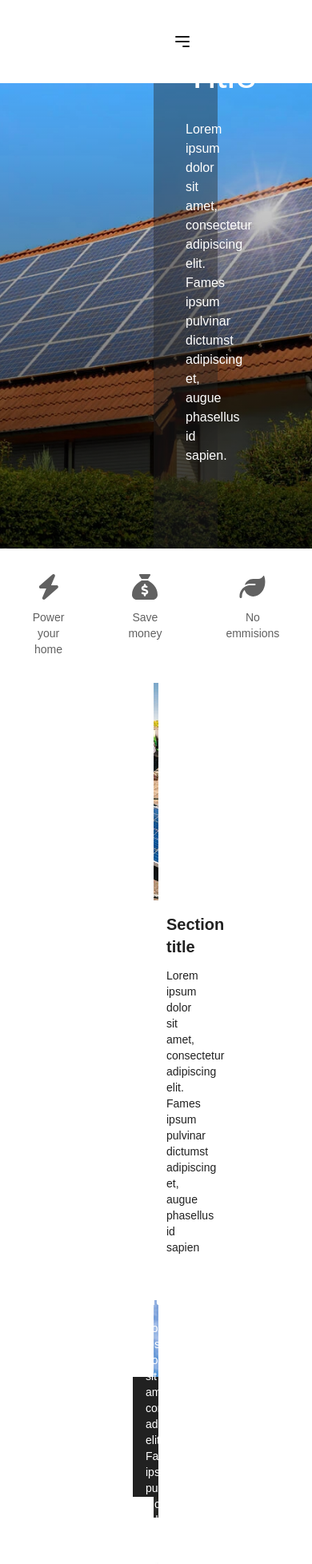
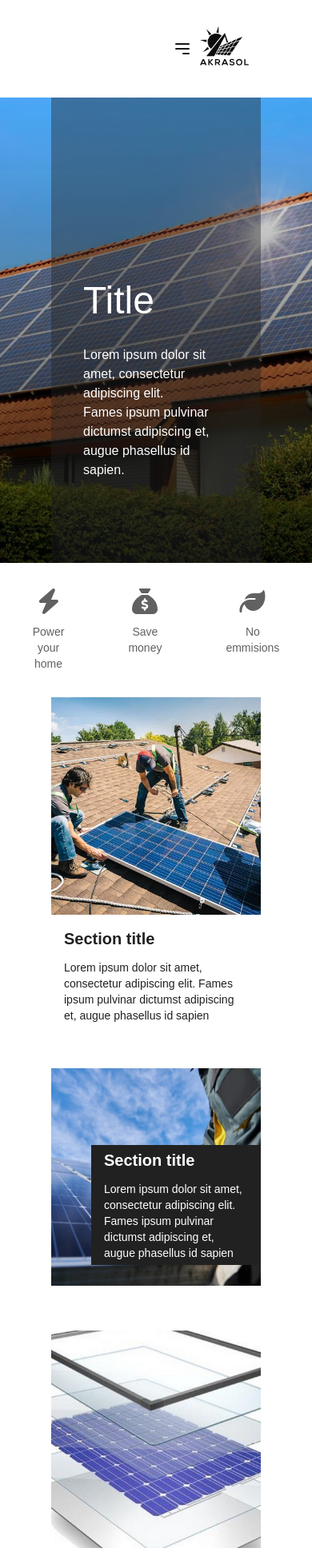
Before and after one commit to akrapovicivan/akrasol, a Next.js app: page / in a window 390 px wide. Shown: the top 1956 px of the page at 80% size. Built offline with nearby package versions, Linux system fonts and the light colour scheme.

Commit message:
Minor improvements on responsivity for homepage

```diff
--- a/src/app/components/Header/Logo.tsx
+++ b/src/app/components/Header/Logo.tsx
@@ -2,7 +2,7 @@ import Image from "next/image";
 
 export default function Logo({ className = "", width = 100, height = 100 }) {
     return (
-        <div className={`inline-flex ${className}`}>
+        <div className={`min-w-16 inline-flex ${className}`}>
             <Image
                 src="/svg/logo.svg"
                 alt="Logo"
--- a/src/app/page.tsx
+++ b/src/app/page.tsx
@@ -5,15 +5,15 @@ import Section from './components/Header/Section'
 export default function HomePage() {
     return (
         <div>
-            <div className="w-full h-[582px] bg-cover bg-center px-48"
+            <div className="w-full h-[582px] bg-cover bg-center px-48 max-[888px]:px-16"
                 style={{ backgroundImage: 'linear-gradient(0deg, rgba(0, 0, 0, 0.8) 0%, rgba(0, 0, 0, 0) 100%), url(/images/panels-hero.png)' }}>
-                <div className="min-[888px]:ml-20 min-[888px]:w-[461px] h-full bg-[#212121]/40 text-white flex flex-col justify-end p-10" >
+                <div className="min-[888px]:w-[461px] h-full bg-[#212121]/40 text-white flex flex-col justify-end p-10" >
                     <span className="text-5xl mb-8">Title</span>
                     <p className="text-base mb-16">Lorem ipsum dolor sit amet, consectetur adipiscing elit.<br />
                     Fames ipsum pulvinar dictumst adipiscing et, augue phasellus id sapien.</p>
                 </div>
             </div>
-            <div className="p-8 px-48 flex flex-row justify-center gap-x-20">
+            <div className="p-8 px-48 max-[888px]:px-16 flex flex-row justify-center gap-x-20">
                 <div className="flex flex-col w-[120px]">
                     <FontAwesomeIcon icon={faBolt} size="2x" className="text-[#616161]" />
                     <span className='text-sm text-[#616161] mt-3 text-center'>Power your home</span>
@@ -27,7 +27,7 @@ export default function HomePage() {
                     <span className='text-sm text-[#616161] mt-3 text-center'>No emmisions</span>
                 </div>
             </div>
-            <div className='px-48'>
+            <div className='px-48 max-[888px]:px-16'>
                 <Section image='/images/setup.png'
                          title='Section title'
                          description='Lorem ipsum dolor sit amet, consectetur adipiscing elit.
```
Also changed, not shown: src/app/components/Header/Section.tsx (+6 -12 lines). Lines whose indentation alone changed are shown as unchanged.
